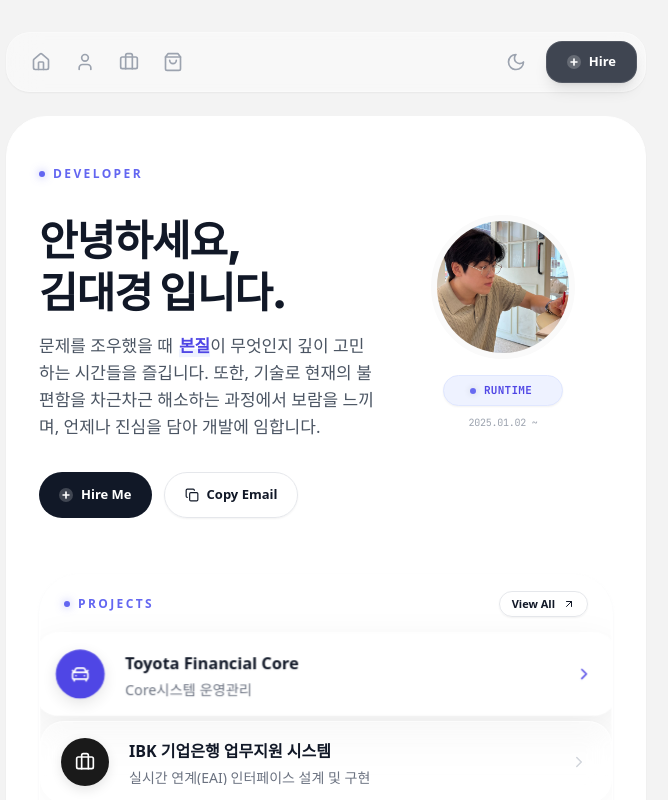
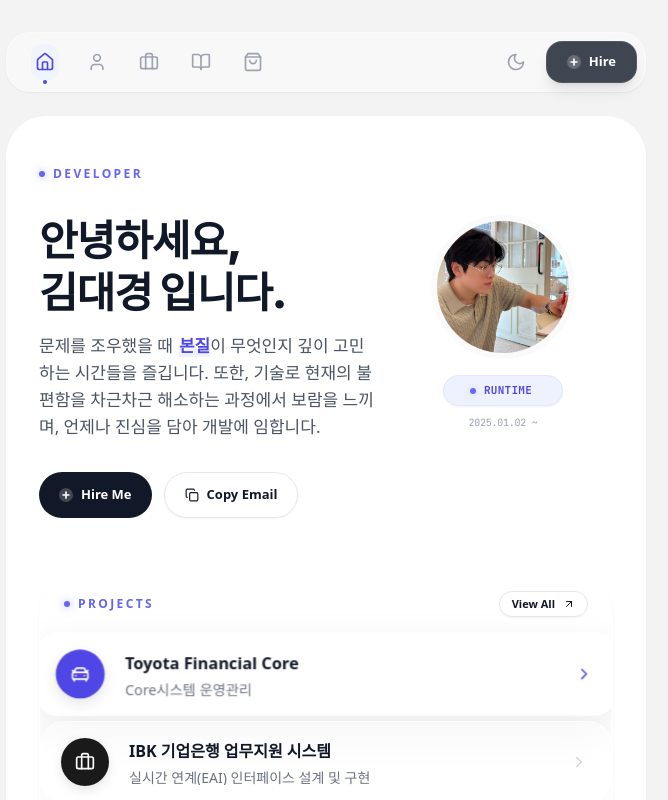
Before and after one commit to whitecloud94/blueprint-view, a React (Vite) app: page / in a window 1280 px wide. Shown: the top 800 px of the page, without its empty margins (314-982 px from the left). Built offline with nearby package versions, Linux system fonts and the light colour scheme; a web font is replaced by a local one.

Commit message:
feat(Navigation): 블로그 메뉴 추가 및 활성 탭 애니메이션 도입
- Blog 메뉴 추가로 탐색 항목 확장
- activeTab 상태로 현재 활성화된 탭 관리
- Framer Motion을 활용한 활성 탭 Blob 및 점 애니메이션 추가

```diff
--- a/src/components/Navigation/Navigation.tsx
+++ b/src/components/Navigation/Navigation.tsx
@@ -1,11 +1,13 @@
-import {Briefcase, Home, Moon, Plus, ShoppingBag, User} from "lucide-react";
+import { useState } from 'react';
+import { motion } from 'framer-motion';
+import { Briefcase, Home, Moon, Plus, ShoppingBag, User, BookOpen } from "lucide-react";
 import { COMMON_STYLES } from "../../constants/styles";
 
 const STYLES = {
     wrapper: `sticky top-4 sm:top-6 z-50 transition-all duration-500`,
-    container: `${COMMON_STYLES.glassMuted} rounded-[24px] p-2 pl-4 sm:pl-6 pr-2 flex justify-between items-center`,
-    iconGroup: `flex gap-4 sm:gap-6 text-gray-400`,
-    navIconButton: `hover:text-black transition-all hover:scale-110 duration-200 active:scale-95`,
+    container: `${COMMON_STYLES.glassMuted} rounded-[24px] p-2 pl-4 sm:pl-6 pr-2 flex justify-between items-center relative`,
+    iconGroup: `flex gap-4 sm:gap-6 text-gray-400 relative z-10`, // z-10으로 물방울보다 위로 올림
+    navIconButton: `relative px-1 py-2 transition-all duration-300 active:scale-95 flex items-center justify-center`,
     navIcon: `sm:w-5 sm:h-5`,
     actionGroup: `flex items-center gap-2 sm:gap-3`,
     themeButton: `text-gray-400 hover:text-black transition-transform p-2 hover:rotate-12 duration-300`,
@@ -16,21 +18,54 @@ const STYLES = {
 };
 
 export const Navigation = () => {
+    // 현재 활성화된 탭 상태 (기본값: Home)
+    const [activeTab, setActiveTab] = useState('Home');
+
+    const navItems = [
+        { Icon: Home, label: 'Home' },
+        { Icon: User, label: 'About' },
+        { Icon: Briefcase, label: 'Projects' },
+        { Icon: BookOpen, label: 'Blog' }, // 블로그 메뉴 추가
+        { Icon: ShoppingBag, label: 'Products' }
+    ];
+
     return (
         <nav className={STYLES.wrapper}>
             <div className={STYLES.container}>
                 {/* 메인 메뉴 아이콘 */}
                 <div className={STYLES.iconGroup}>
-                    {[
-                        { Icon: Home, label: 'Home' },
-                        { Icon: User, label: 'About' },
-                        { Icon: Briefcase, label: 'Projects' },
-                        { Icon: ShoppingBag, label: 'Products' }
-                    ].map(({ Icon, label }, idx) => (
-                        <button key={idx} className={STYLES.navIconButton} aria-label={label}>
-                            <Icon size={18} className={STYLES.navIcon} />
-                        </button>
-                    ))}
+                    {navItems.map(({ Icon, label }) => {
+                        const isActive = activeTab === label;
+                        return (
+                            <button
+                                key={label}
+                                onClick={() => setActiveTab(label)}
+                                className={`${STYLES.navIconButton} ${isActive ? 'text-indigo-600' : 'hover:text-black'}`}
+                                aria-label={label}
+                            >
+                                {/* 물방울(Blob) 배경 효과 */}
+                                {isActive && (
+                                    <motion.div
+                                        layoutId="nav-blob"
+                                        className="absolute inset-0 bg-indigo-50/80 rounded-xl -z-10"
+                                        transition={{
+                                            type: "spring",
+                                            stiffness: 400,
+                                            damping: 30
+                                        }}
+                                    >
+                                        {/* 하단 인디고 포인트 점 */}
+                                        <motion.div
+                                            layoutId="nav-dot"
+                                            className="absolute -bottom-1 left-1/2 -translate-x-1/2 w-1 h-1 bg-indigo-600 rounded-full"
+                                        />
+                                    </motion.div>
+                                )}
+
+                                <Icon size={18} className={STYLES.navIcon} />
+                            </button>
+                        );
+                    })}
                 </div>
 
                 {/* 우측 액션 영역 */}
```
